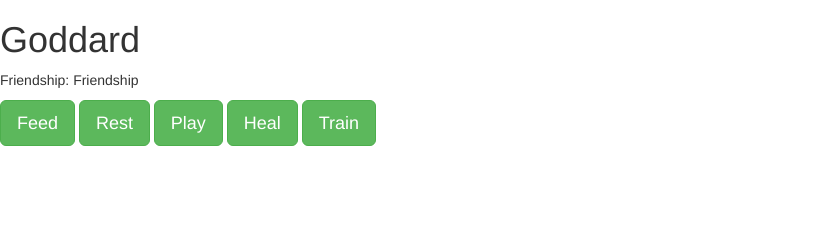
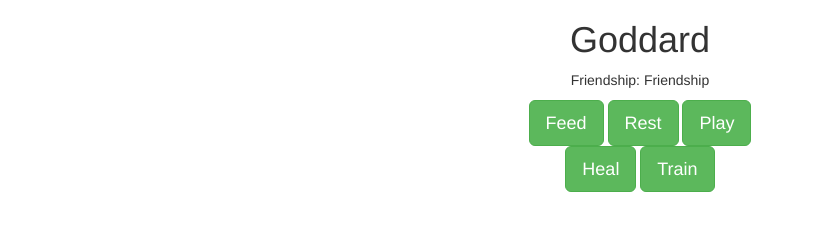
Before and after one commit to goddard-bot/barn-ui, a plain HTML site: page templates/index.html in a window 1280 px wide. Shown: the whole page, without its empty margins (0-814 px from the left). Drawn offline with nearby package versions, Linux system fonts and the light colour scheme.

Commit message:
Fixed client UI bugs in CSS/JS.

```diff
--- a/templates/index.html
+++ b/templates/index.html
@@ -2,7 +2,7 @@
 <html lang="en">
 <head>
     <meta charset="UTF-8">
-    <title>siteTest</title>
+    <title>Goddard UI</title>
      <!-- Latest compiled and minified CSS -->
      <link rel="stylesheet" href="https://maxcdn.bootstrapcdn.com/bootstrap/3.3.7/css/bootstrap.min.css">
 
@@ -16,6 +16,20 @@
 </head>
 <body>
 
+
+<h1 style="text-align:center;">Goddard</h1>
+<p style="text-align:center;">
+    Friendship: <span id="FriRes">Friendship</span>
+</p>
+<div style="text-align:center;">
+    <a class="btn btn-lg btn-success" href="#" id="feed">Feed</a>
+    <a class="btn btn-lg btn-success" href="#" id="rest">Rest</a>
+    <a class="btn btn-lg btn-success" href="#" id="play">Play</a>
+</div>
+<div style="text-align:center;">
+    <a class="btn btn-lg btn-success" href="#" id="heal">Heal</a>
+    <a class="btn btn-lg btn-success" href="#" id="train">Train</a>
+</div>
 <script type=text/javascript>
     $SCRIPT_ROOT = {{ request.script_root|tojson|safe }};
 
@@ -51,17 +65,6 @@
             action("train")
         });
     });
-
 </script>
-
-<h1>Goddard</h1>
-<p>
-    Friendship: <span id="FriRes">Friendship</span>
-</p>
-<button type="button" id="feed" class="btn btn-lg btn-success"><a href="#" id="feed">Feed</a></button>
-<button type="button" id="rest" class="btn btn-lg btn-success"><a href="#" id="rest">Rest</a></button>
-<button type="button" id="play" class="btn btn-lg btn-success"><a href="#" id="play">Play</a></button>
-<button type="button" id="heal" class="btn btn-lg btn-success"><a href="#" id="heal">Heal</a></button>
-<button type="button" id="train" class="btn btn-lg btn-success"><a href="#" id="train">Train</a></button>
 </body>
 </html>
```
